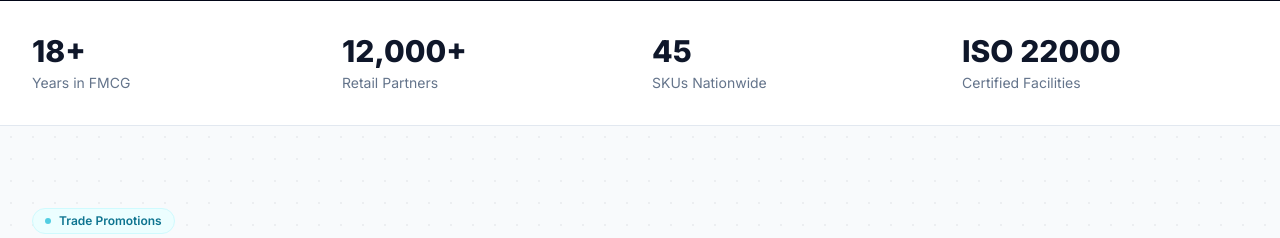
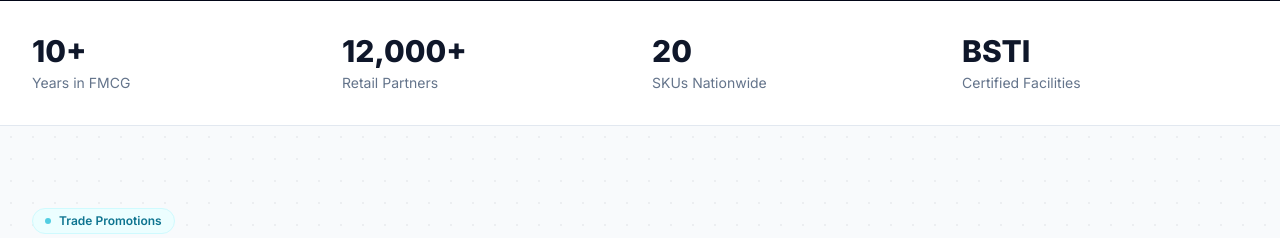
Before and after one commit to Nafis-Kamal-CodeQuest/Aizah, a Django app: page / in a window 1280 px wide. Shown: the part 700-938 px from the top of the page. Run offline with Django 5.2, Linux system fonts and the light colour scheme; data that the repository does not hold is empty; some libraries are stand-ins or nearby versions.

Commit message:
content: update stats bar — years 18->10, SKUs 45->20, retail partners display 12000+, cert BSTI

```diff
--- a/templates/home.html
+++ b/templates/home.html
@@ -341,19 +341,19 @@
       <div class="max-w-7xl mx-auto px-4 sm:px-6 lg:px-8 py-8">
         <div class="grid grid-cols-2 md:grid-cols-4 gap-6">
           <div class="text-center md:text-left" data-reveal data-reveal-delay="0">
-            <div class="text-2xl sm:text-3xl font-extrabold text-slate-900" data-count="18" data-suffix="+" data-stat-delay="0">18+</div>
+            <div class="text-2xl sm:text-3xl font-extrabold text-slate-900" data-count="10" data-suffix="+" data-stat-delay="0">10+</div>
             <div class="text-xs sm:text-sm text-slate-500 mt-1">Years in FMCG</div>
           </div>
           <div class="text-center md:text-left" data-reveal data-reveal-delay="0.08">
-            <div class="text-2xl sm:text-3xl font-extrabold text-slate-900" data-count="12000" data-suffix="+" data-comma="true" data-stat-delay="0.08">1,200+</div>
+            <div class="text-2xl sm:text-3xl font-extrabold text-slate-900" data-count="12000" data-suffix="+" data-comma="true" data-stat-delay="0.08">12,000+</div>
             <div class="text-xs sm:text-sm text-slate-500 mt-1">Retail Partners</div>
           </div>
           <div class="text-center md:text-left" data-reveal data-reveal-delay="0.16">
-            <div class="text-2xl sm:text-3xl font-extrabold text-slate-900" data-count="45" data-suffix="" data-stat-delay="0.16">45</div>
+            <div class="text-2xl sm:text-3xl font-extrabold text-slate-900" data-count="20" data-suffix="" data-stat-delay="0.16">20+</div>
             <div class="text-xs sm:text-sm text-slate-500 mt-1">SKUs Nationwide</div>
           </div>
           <div class="text-center md:text-left" data-reveal data-reveal-delay="0.24">
-            <div class="text-2xl sm:text-3xl font-extrabold text-slate-900">ISO 22000</div>
+            <div class="text-2xl sm:text-3xl font-extrabold text-slate-900">BSTI</div>
             <div class="text-xs sm:text-sm text-slate-500 mt-1">Certified Facilities</div>
           </div>
         </div>
```
